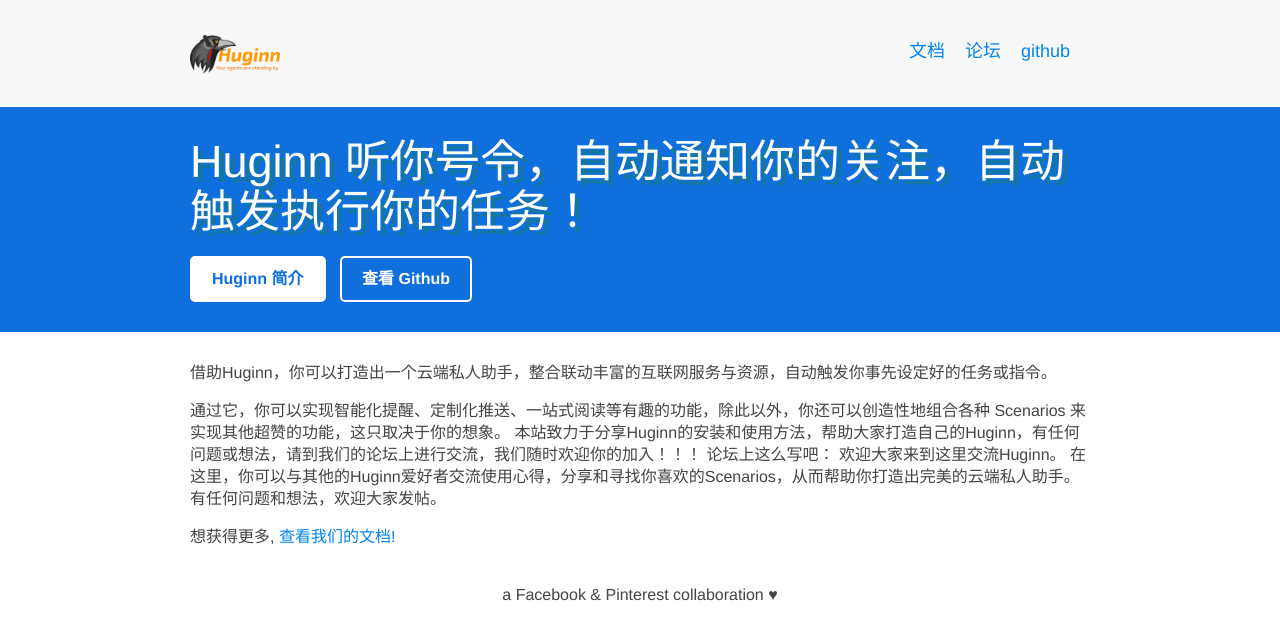
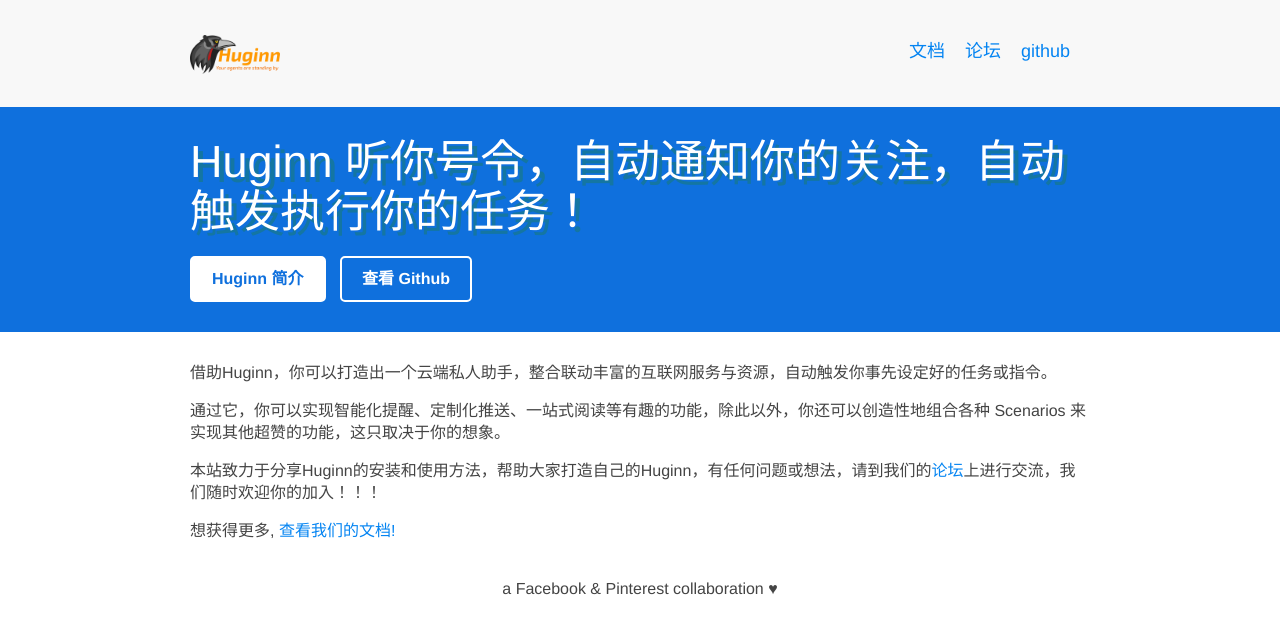
Before and after one commit to huginn-china/huginn-china.github.io, a Jekyll site: the page built from index.md, in a window 1280 px wide. Shown: the top 640 px of the page. Built offline with Jekyll 4.4.1, drawn with Linux system fonts in a browser that asks for light colours; comment, search, counter and statistics services are not loaded.

Commit message:
修改排版

```diff
--- a/index.md
+++ b/index.md
@@ -16,11 +16,9 @@
 	<article>
 
 		<p>借助Huginn，你可以打造出一个云端私人助手，整合联动丰富的互联网服务与资源，自动触发你事先设定好的任务或指令。</p>
-		<p>通过它，你可以实现智能化提醒、定制化推送、一站式阅读等有趣的功能，除此以外，你还可以创造性地组合各种 Scenarios 来实现其他超赞的功能，这只取决于你的想象。
-		本站致力于分享Huginn的安装和使用方法，帮助大家打造自己的Huginn，有任何问题或想法，请到我们的论坛上进行交流，我们随时欢迎你的加入！！！
-		论坛上这么写吧：
-		欢迎大家来到这里交流Huginn。
-		在这里，你可以与其他的Huginn爱好者交流使用心得，分享和寻找你喜欢的Scenarios，从而帮助你打造出完美的云端私人助手。有任何问题和想法，欢迎大家发帖。</p>
+		<p>通过它，你可以实现智能化提醒、定制化推送、一站式阅读等有趣的功能，除此以外，你还可以创造性地组合各种 Scenarios 来实现其他超赞的功能，这只取决于你的想象。</p>
+		<p>本站致力于分享Huginn的安装和使用方法，帮助大家打造自己的Huginn，有任何问题或想法，请到我们的<a href = "http://bbs.huginn.cn/">论坛</a>上进行交流，我们随时欢迎你的加入！！！
+		</p>
 
 
 		<p>
```
Also changed, not shown: 1 other file.
